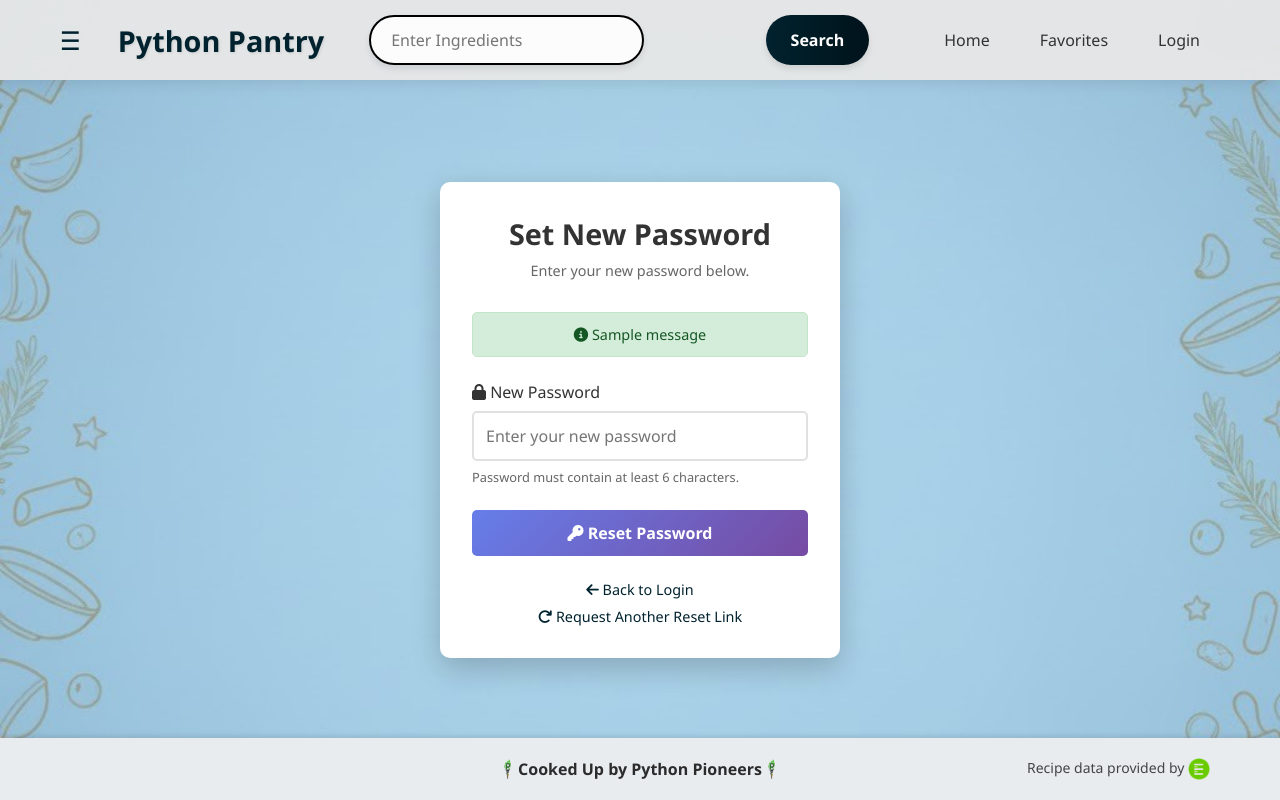
After one commit to Gabberz320/Python_pantry, a Flask app: template templates/reset_with_token.html in a window 1280 px wide. The commit adds this page. Run offline with Flask 3, Linux system fonts and the light colour scheme; the template is opened without the code that fills it, so the values that code supplies are empty; tables that the repository leaves empty hold one stand-in row (values such as "Sample post"); one stand-in notice (Sample message) is shown.

Commit message:
Added Reset Password UI

```diff
--- a/app.py
+++ b/app.py
@@ -162,13 +162,24 @@ def reset_password():
             token = str(uuid.uuid4())
             user.reset_token = token
             db.session.commit()
-            if send_reset_email(user.email, token):
-                flash("Reset email sent", "success")
-            else:
-                flash("Failed to send reset email")
+
+            # Enhanced email sending with better error handling
+            try:
+                email_sent = send_reset_email(user.email, token)
+                if email_sent:
+                    flash("Password reset email sent! Check your inbox.", "success")
+                    app.logger.info(f"Reset email sent to {user.email}")
+                else:
+                    flash("Failed to send reset email. Please try again later.", "error")
+                    app.logger.error(f"Failed to send reset email to {user.email}")
+            except Exception as e:
+                flash("Error sending reset email. Please contact support.", "error")
+                app.logger.error(f"Exception in send_reset_email: {e}")
         else:
-            flash("Email not found")
-    return render_template("reset_password.html")   #subject to change based on frontend
+            # Don't reveal whether email exists for security
+            flash("If that email exists in our system, a reset link has been sent.", "info")
+
+    return render_template("reset_password.html")
 
 # ---------------- RESET WITH TOKEN ----------------
 @app.route('/reset/<token>', methods=["GET", "POST"])
@@ -187,7 +198,7 @@ def reset_with_token(token):
         flash("Password has been reset", "success")
         return redirect(url_for("userlogin"))
 
-    return render_template("reset_with_token.html") # subject to change based on frontend
+    return render_template("reset_with_token.html", token=token) # subject to change based on frontend
 
 # ---------------- MANUAL LOGIN ----------------
 @app.route("/userlogin", methods=["GET", "POST"])
--- a/static/styles.css
+++ b/static/styles.css
@@ -989,3 +989,145 @@ label[for="selected-ingredients-container"],
     padding-top: 15px;
   }
 }
+.reset-password-container {
+    min-height: calc(100vh - 120px);
+    display: flex;
+    align-items: center;
+    justify-content: center;
+    padding: 2rem;
+}
+.reset-password-content {
+    background: white;
+    padding: 2rem;
+    border-radius: 10px;
+    box-shadow: 0 10px 30px rgba(0, 0, 0, 0.2);
+    width: 100%;
+    max-width: 400px;
+    text-align: center;
+}
+
+.reset-password-content h2 {
+    color: #333;
+    margin-bottom: 0.5rem;
+    font-size: 1.8rem;
+}
+
+.reset-password-content h1 {
+    color: #333;
+    margin-bottom: 0.5rem;
+    font-size: 1.8rem;
+}
+
+.reset-password-content p {
+    color: #666;
+    margin-bottom: 2rem;
+    font-size: 0.9rem;
+}
+
+.reset-password-form {
+    text-align: left;
+}
+
+.reset-password-form .form-group {
+    margin-bottom: 1.5rem;
+}
+
+.reset-password-form label {
+    display: block;
+    margin-bottom: 0.5rem;
+    color: #333;
+    font-weight: 500;
+}
+
+.reset-password-form input {
+    width: 100%;
+    padding: 0.75rem;
+    border: 2px solid #e1e1e1;
+    border-radius: 5px;
+    font-size: 1rem;
+    transition: border-color 0.3s ease;
+}
+
+.reset-password-form input:focus {
+    outline: none;
+    border-color: #667eea;
+}
+
+.password-hint {
+    display: block;
+    margin-top: 0.5rem;
+    color: #666;
+    font-size: 0.8rem;
+    line-height: 1.4;
+}
+
+.reset-password-submit {
+    width: 100%;
+    padding: 0.75rem;
+    background: linear-gradient(135deg, #667eea 0%, #764ba2 100%);
+    color: white;
+    border: none;
+    border-radius: 5px;
+    font-size: 1rem;
+    font-weight: 600;
+    cursor: pointer;
+    transition: transform 0.2s ease;
+}
+
+.reset-password-submit:hover {
+    transform: translateY(-2px);
+}
+
+.reset-links {
+    margin-top: 1.5rem;
+    display: flex;
+    flex-direction: column;
+    gap: 0.5rem;
+}
+
+.reset-links a {
+    color: #00222e;
+    text-decoration: none;
+    font-size: 0.9rem;
+    transition: color 0.3s ease;
+}
+
+.reset-links a:hover {
+    color: #764ba2;
+}
+.flash-messages {
+    margin-bottom: 1.5rem;
+}
+
+.flash-message {
+    padding: 0.75rem;
+    border-radius: 5px;
+    margin-bottom: 0.5rem;
+    font-size: 0.9rem;
+    color: rgb(90, 6, 6);
+}
+
+.flash-success {
+    background-color: #d4edda;
+    color: #155724;
+    border: 1px solid #c3e6cb;
+}
+
+.flash-danger, .flash-error {
+    background-color: #f8d7da;
+    color: #721c24;
+    border: 1px solid #f5c6cb;
+}
+
+.reset-button{
+    width: 100%;
+    padding: 0.75rem;
+    background: linear-gradient(135deg, #667eea 0%, #764ba2 100%);
+    color: white;
+    border: none;
+    border-radius: 5px;
+    font-size: 1rem;
+    font-weight: 600;
+    cursor: pointer;
+    transition: transform 0.2s ease;
+}
--- a/templates/register.html
+++ b/templates/register.html
@@ -318,6 +318,11 @@
                         </div>
                     </div>
 
+                    <div class="form-group">
+                        <label for="name"><i class="fas fa-envelope"></i> Name</label>
+                        <input type="name" id="name" name="name" placeholder="Enter your name" required>
+                    </div>
+
                     <button type="submit" class="btn-submit">
                         <i class="fas fa-user-plus"></i> Create Account
                     </button>
--- /dev/null
+++ b/templates/reset_with_token.html
@@ -0,0 +1,113 @@
+<!DOCTYPE html>
+<html>
+<head>
+    <meta charset="UTF-8">
+    <meta name="viewport" content="width=device-width, initial-scale=1.0">
+    <title>Set New Password - Python Pantry</title>
+    <link rel="stylesheet" href="{{ url_for('static', filename='styles.css') }}">
+    <link rel="icon" type="image/png" href="{{ url_for('static', filename='images/picture1.png') }}">
+    <link rel="stylesheet" href="https://cdnjs.cloudflare.com/ajax/libs/font-awesome/6.4.0/css/all.min.css">
+</head>
+<body>
+    <nav class="topnav">
+        <div class="nav-container">
+            <button id="sidebar-toggle" class="sidebar-toggle" aria-label="Open menu" aria-expanded="false">☰</button>
+            <div class="logo">
+                <h2>Python Pantry</h2>
+            </div>
+            <div class="search-bar">
+                <form id="search-form" style="position: relative;">
+                    <div class="autocomplete-wrapper" style="position: relative; width: 100%;">
+                        <input type="text" id="ingredient-input" placeholder="Enter Ingredients">
+                    </div>
+                    <button type="submit">Search</button>
+                </form>
+            </div>
+            <div class="nav-links">
+                <a href="{{ url_for('index') }}" class="nav-link">Home</a>
+                <a href="{{ url_for('index') }}#favorites-section" class="nav-link">Favorites</a>
+                {% if current_user.is_authenticated %}
+                <div class="user-profile">
+                    <a href="{{ url_for('logout') }}" class="btn logout-btn">Logout</a>
+                    {% if current_user.picture_url %}
+                        <img src="{{ current_user.picture_url }}" alt="Profile" class="user-avatar">
+                    {% else %}
+                        <img src="{{ url_for('static', filename='images/chef.png') }}" alt="Profile" class="user-avatar">
+                    {% endif %}
+                    {% if current_user.name %}
+                        <span class="user-name">{{ current_user.name.split(' ')[0] }}</span>
+                    {% else %}
+                        <span class="user-name">{{ current_user.email.split('@')[0] }}</span>
+                    {% endif %}
+                </div>
+                {% else %}
+                    <a href="{{ url_for('userlogin') }}" class="btn login-btn">Login</a>
+                {% endif %}
+            </div>
+        </div>
+    </nav>
+
+    <div class="reset-password-container">
+        <div class="reset-password-content">
+            <h1>Set New Password</h1>
+            <p>Enter your new password below.</p>
+
+            <div class="reset-password-box">
+                <!-- Flash Messages -->
+                {% with messages = get_flashed_messages(with_categories=true) %}
+                    {% if messages %}
+                        <div class="flash-messages">
+                            {% for category, message in messages %}
+                                <div class="flash-message flash-{{ category }}">
+                                    <i class="fas fa-info-circle"></i> {{ message }}
+                                </div>
+                            {% endfor %}
+                        </div>
+                    {% endif %}
+                {% endwith %}
+
+                <form action="{{ url_for('reset_with_token', token=token) }}" method="POST" class="reset-password-form">
+                    <div class="form-group">
+                        <label for="password"><i class="fas fa-lock"></i> New Password</label>
+                        <input type="password" id="password" name="password" placeholder="Enter your new password" required minlength="6">
+                        <small class="password-hint">
+                            Password must contain at least 6 characters.
+                        </small>
+                    </div>
+
+                    <button type="submit" class="reset-button">
+                        <i class="fas fa-key"></i> Reset Password
+                    </button>
+                </form>
+
+                <div class="reset-links">
+                    <a href="{{ url_for('userlogin') }}">
+                        <i class="fas fa-arrow-left"></i> Back to Login
+                    </a>
+                    <a href="{{ url_for('reset_password') }}">
+                        <i class="fas fa-redo"></i> Request Another Reset Link
+                    </a>
+                </div>
+            </div>
+        </div>
+    </div>
+
+    <footer class="bottombar">
+        <div class="nav-container footer-container">
+            <div class="footer-text">
+                <img src="{{ url_for('static', filename='images/picture1.png') }}" alt="Logo" class="footer-logo">
+                <span>Cooked Up by Python Pioneers</span>
+                <img src="{{ url_for('static', filename='images/picture1.png') }}" alt="Logo" class="footer-logo">
+            </div>
+            <div class="footer-credit">
+                <p>
+                    Recipe data provided by
+                    <a href="https://developer.edamam.com/" target="_blank" rel="noopener noreferrer">
+                        <img src="{{ url_for('static', filename='images/edamam.png') }}" alt="Edamam" class="edamam-logo">
+                    </a>
+                </p>
+            </div>
+        </div>
+    </footer>
+</body>
+</html>
```
Also changed, not shown: templates/login.html (+27 -0 lines), templates/reset_password.html (+133 -0 lines), test_mailer.py (added, +137 -0 lines).
